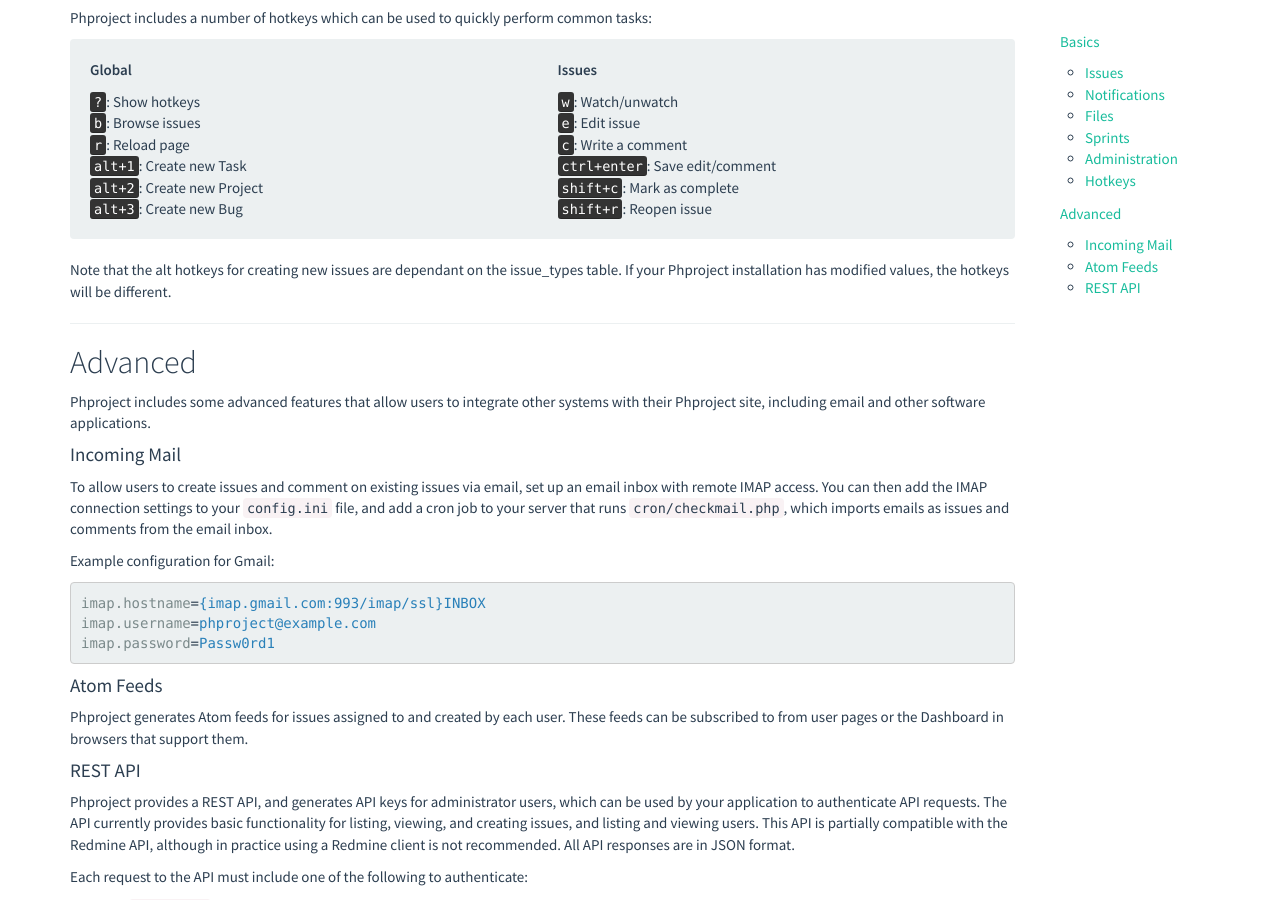
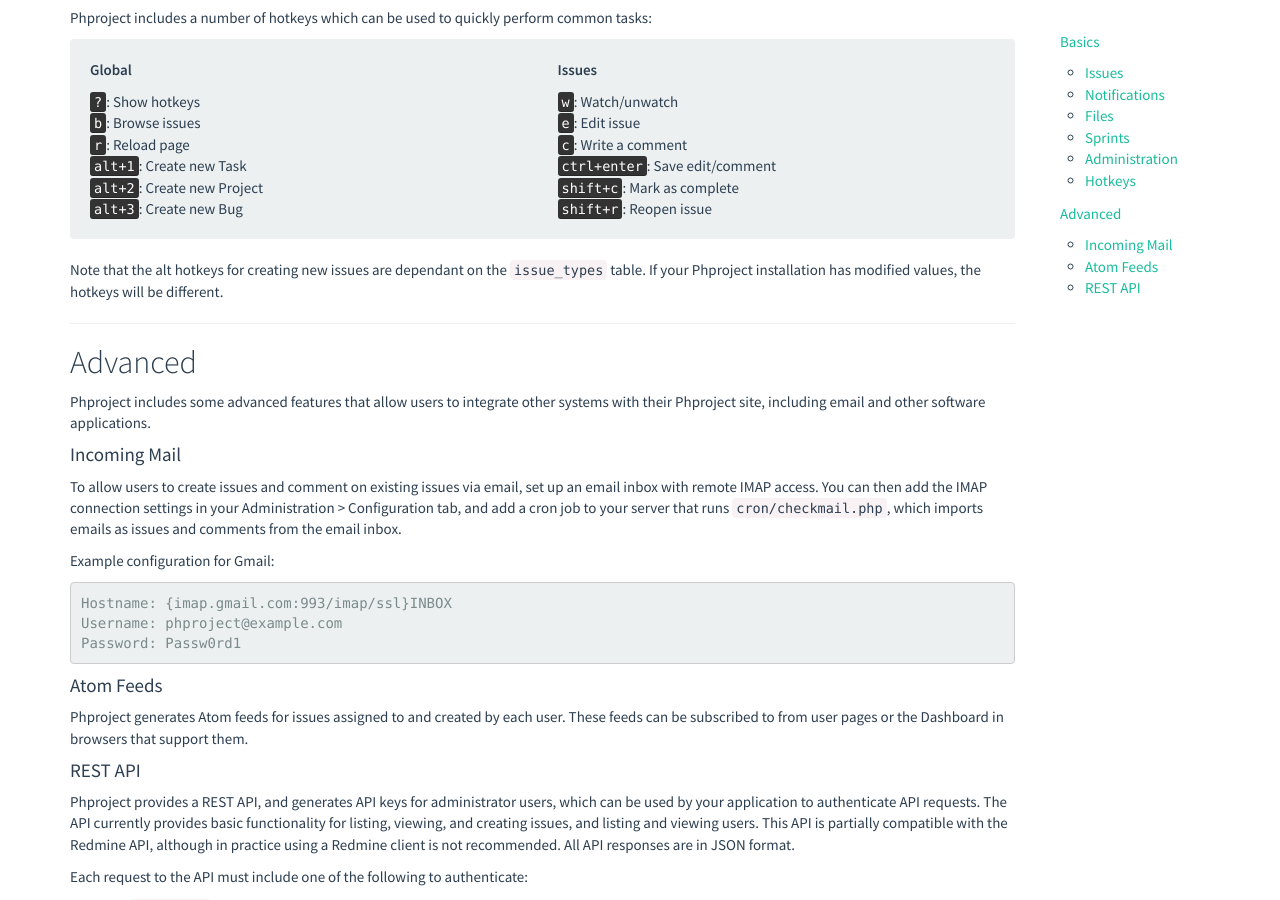
Before and after one commit to Alanaktion/phproject, a Jekyll site: the page built from use.md, in a window 1280 px wide and 900 px high, scrolled down 713 px. Built offline with Jekyll 4.4.1, drawn with Linux system fonts in a browser that asks for light colours; nearby versions of some CDN libraries.

Commit message:
Updating configuration documentation - fixes #125

````diff
--- a/use.md
+++ b/use.md
@@ -47,7 +47,7 @@
 	</div>
 </div>
 
-Note that the alt hotkeys for creating new issues are dependant on the issue_types table. If your Phproject installation has modified values, the hotkeys will be different.
+Note that the alt hotkeys for creating new issues are dependant on the `issue_types` table. If your Phproject installation has modified values, the hotkeys will be different.
 
 <hr>
 
@@ -55,15 +55,15 @@
 Phproject includes some advanced features that allow users to integrate other systems with their Phproject site, including email and other software applications.
 
 #### Incoming Mail
-To allow users to create issues and comment on existing issues via email, set up an email inbox with remote IMAP access. You can then add the IMAP connection settings to your `config.ini` file, and add a cron job to your server that runs `cron/checkmail.php`, which imports emails as issues and comments from the email inbox.
+To allow users to create issues and comment on existing issues via email, set up an email inbox with remote IMAP access. You can then add the IMAP connection settings in your Administration > Configuration tab, and add a cron job to your server that runs `cron/checkmail.php`, which imports emails as issues and comments from the email inbox.
 
 Example configuration for Gmail:
 
-{% highlight ini %}
-imap.hostname={imap.gmail.com:993/imap/ssl}INBOX
-imap.username=phproject@example.com
-imap.password=Passw0rd1
-{% endhighlight %}
+```
+Hostname: {imap.gmail.com:993/imap/ssl}INBOX
+Username: phproject@example.com
+Password: Passw0rd1
+```
 
 #### Atom Feeds
 Phproject generates Atom feeds for issues assigned to and created by each user. These feeds can be subscribed to from user pages or the Dashboard in browsers that support them.
````
Also changed, not shown: customize.md (+4 -4 lines), install.md (+1 -1 lines).
